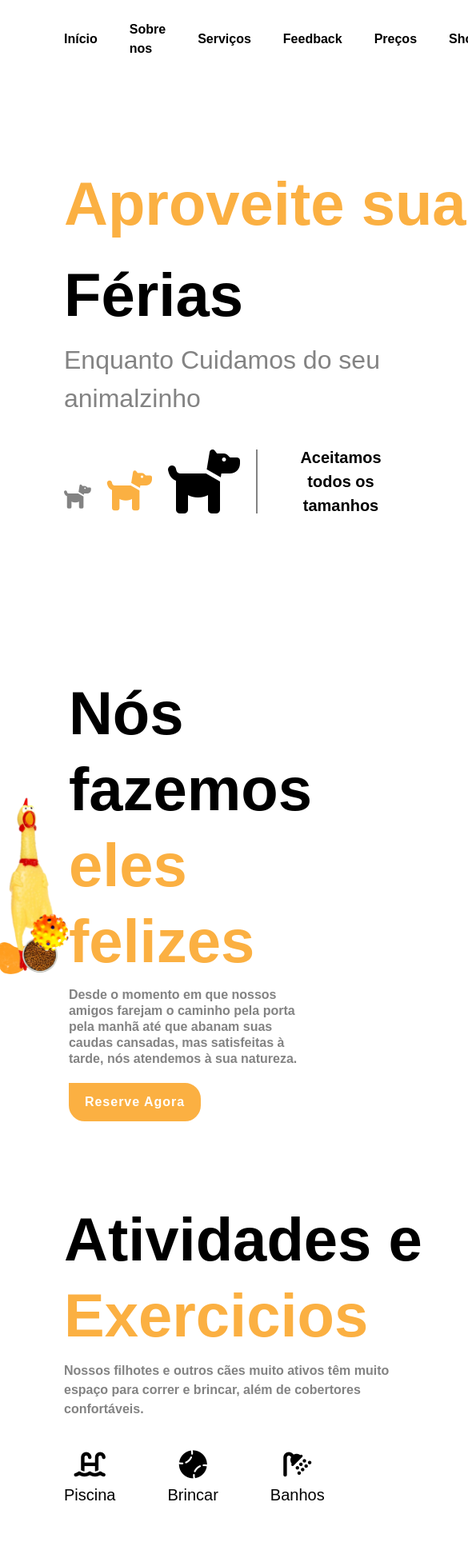
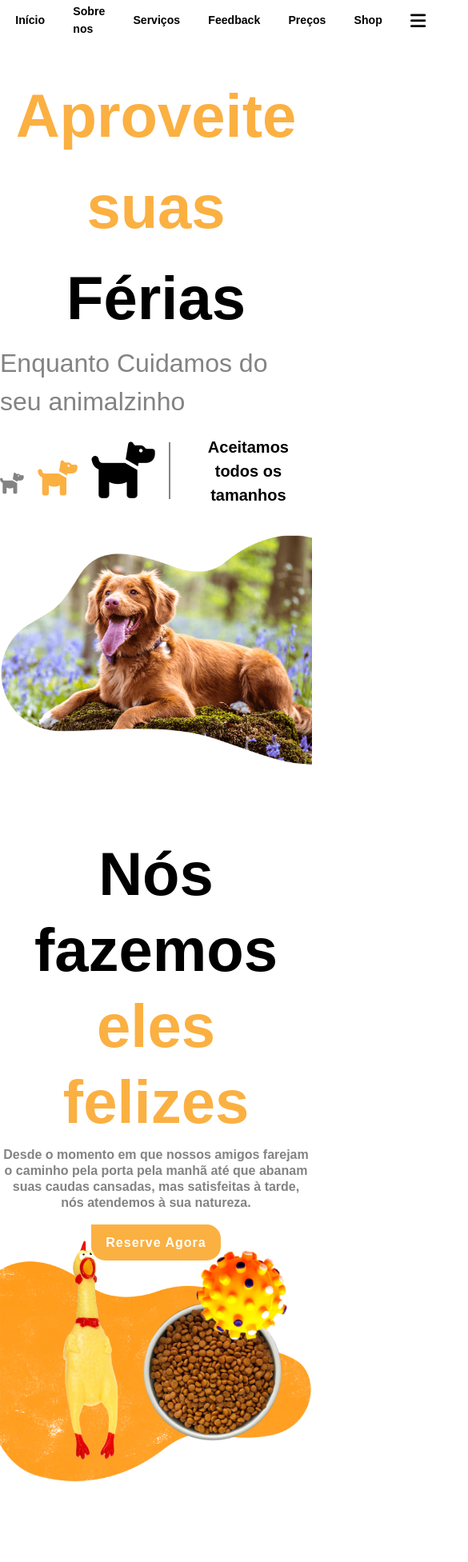
Before and after one commit to davimgfx/aumigos, a React (Create React App) app: page / in a window 390 px wide. Shown: the top 1953 px of the page at 80% size, 585 px wide, since content can reach past the window. Built offline with nearby package versions, Linux system fonts and the light colour scheme.

Commit message:
finished resposive exect Navbar

```diff
--- a/src/components/About/About.jsx
+++ b/src/components/About/About.jsx
@@ -10,8 +10,10 @@ import "./style-about.css";
 const About = () => {
   return (
     <>
-      <section id="about" className="section-about relative">
-        <div className="mt-[10rem] relative md1300:mt-[15rem]">
+      <section
+        id="about"
+        className="section-about relative md1090:flex-col-reverse pt-[10rem]">
+        <div className="mt-[10rem] relative md1300:mt-[15rem] md1090:mt-[0]">
           <div>
             <img
               src={toy}
@@ -29,11 +31,12 @@ const About = () => {
           <img
             src={food}
             alt=""
-            className="absolute bottom-[10%] left-[60%]  md1300:left-[40%] md1300:-bottom-[10%] w-[30rem] md1300:w-[25rem]"
+            className="absolute bottom-[10%] left-[60%]  md1300:left-[40%] md1300:-bottom-[10%] w-[30rem] md1300:w-[25rem]
+            md1090:bottom-[10%]"
           />
           <img src={img2} alt="" />
         </div>
-        <div className="text-[76px] font-bold max-w-[60rem] leading-tight">
+        <div className="text-[76px] font-bold max-w-[60rem] leading-tight md1090:text-center md1090:w-[auto]">
           <h2>
             Nós fazemos <br />
             <span className="text-[#FBB042]">eles felizes</span>
@@ -43,14 +46,16 @@ const About = () => {
             pela manhã até que abanam suas caudas cansadas, mas satisfeitas à
             tarde, nós atendemos à sua natureza.
           </p>
-          <Button text="Reserve Agora" />
+          <div className="flex justify-center">
+            <Button text="Reserve Agora" />
+          </div>
         </div>
       </section>
       <section className="mt-[10rem] relative section">
-        <div className="flex gap-[2rem] items-center justify-between">
-          <div className="w-[45rem]">
+        <div className="flex gap-[2rem] items-center justify-between md1090:flex-col">
+          <div className="w-[45rem] md1090:w-[auto] md1090:mx-[auto]">
             {/* Title */}
-            <div className="text-[76px] font-bold w-[60rem] leading-tight">
+            <div className="text-[76px] font-bold w-[60rem] leading-tight md1090:text-center md1090:w-[auto] md1090:mx-[auto] ">
               <h2 className="">
                 Atividades e
                 <span className="text-center text-[#FBB042]">
@@ -61,12 +66,12 @@ const About = () => {
               </h2>
             </div>
             {/* Description */}
-            <p className="text-[16px] text-[#838383]  mt-[1rem] font-bold">
+            <p className="text-[16px] text-[#838383]  mt-[1rem] font-bold md1090:text-center md1090:w-[60rem] md1090:mx-[auto]">
               Nossos filhotes e outros cães muito ativos têm muito espaço para
               correr e brincar, além de cobertores confortáveis.
             </p>
             {/* Icons */}
-            <div className=" flex gap-[6.5rem] justify-start my-auto flex-wrap mt-[4rem]">
+            <div className=" flex gap-[6.5rem] justify-start my-auto flex-wrap mt-[4rem] md1090:justify-center">
               {aboutAct.map((value, index) => (
                 <div
                   className="flex flex-col justify-center items-center gap-[0.5rem]"
@@ -77,7 +82,7 @@ const About = () => {
               ))}
             </div>
             {/* Buttons */}
-            <div className="flex gap-[2rem] mt-[2rem]">
+            <div className="flex gap-[2rem] mt-[2rem] md1090:justify-center">
               <Button text="Veja mais" />
               <Button text="Reserve Agora" />
             </div>
--- a/src/components/Feedback/Feedback.jsx
+++ b/src/components/Feedback/Feedback.jsx
@@ -3,11 +3,11 @@ import img4 from "../../imgs/img4.png";
 const Feedback = () => {
   return (
     <section id="feedback" className="pt-[10rem]">
-      <div className="flex gap-[2rem]  items-center section-about">
+      <div className="flex gap-[2rem]  items-center section-about md1090:flex-col">
         <div>
           <img src={img4} alt="" />
         </div>
-        <div className="mb-[10rem] w-[80rem] pr-[8rem] ">
+        <div className="mb-[10rem] w-[80rem] pr-[8rem] md1090:w-[auto] md1090:pr-0 md1090:mb-0 md1090:mt-[1rem] md1090:mx-[2rem] md1090:text-center" >
           <i className="fa-solid fa-quote-right text-[8rem] text-[#FBB042]"></i>
           <h2 className="font-bold text-[24px] mt-[2rem] leading-tight">
             Nós adoramos levar a Crystal para a Aumigos! A equipe é sempre tão
--- /dev/null
+++ b/src/components/Footer/footerInfo.js
@@ -0,0 +1,17 @@
+export const footerIcons = [
+  {
+    icon: "fa-twitter",
+  },
+  {
+    icon: "fa-whatsapp",
+  },
+  {
+    icon: "fa-instagram",
+  },
+  {
+    icon: "fa-facebook",
+  },
+  {
+    icon: "fa-linkedin ",
+  },
+];
--- a/src/components/Hero/Hero.jsx
+++ b/src/components/Hero/Hero.jsx
@@ -3,10 +3,10 @@ import img1 from "../../imgs/img1.png";
 const Hero = () => {
   return (
     <section id="home" className="section section-hero">
-      <div className="flex gap-[2rem] items-center justify-between">
-        <div className="w-[43rem]">
+      <div className="flex gap-[2rem] items-center justify-between md1090:flex-col md1090:gap-[0]">
+        <div className="w-[43rem] md1090:w-[auto] md1090:mt-[10rem]">
           {/* Title */}
-          <div className="text-[76px] font-bold w-[60rem]">
+          <div className="text-[76px] font-bold w-[60rem]  md1090:w-[auto] md1090:text-center">
             <span className="text-[#FBB042]">Aproveite suas</span> <br />
             <span className="text-center">Férias</span>
           </div>
@@ -14,7 +14,7 @@ const Hero = () => {
           <div className="text-[32px] text-[#838383]">
             Enquanto Cuidamos do seu animalzinho
           </div>
-          <div className="flex justify-center gap-[2rem] mt-[3.5rem] ">
+          <div className="flex justify-center gap-[2rem] mt-[3.5rem] md1090:mt-[2rem]">
             <div className=" flex gap-[2rem] items-baseline  my-auto border-t-0 border-b-0 border-l-0  border-2 border-solid border-[#838383] ">
               <i class="fa-solid fa-dog text-[3rem] text-[#838383] "></i>
               <i class="fa-solid fa-dog text-[5rem] text-[#FBB042]"></i>
--- a/src/components/Navbar/Navbar.jsx
+++ b/src/components/Navbar/Navbar.jsx
@@ -1,12 +1,12 @@
 import React from "react";
 import logo from "../../imgs/logo.png";
 import { navLinks } from "./navLinks";
-import "./style-navbar.css"
+import "./style-navbar.css";
 
 const Navbar = () => {
   return (
     <header>
-      <nav className="py-2 px-[8rem] flex justify-between items-center z-[999]  fixed top-0 left-0 right-0 bg-white">
+      <nav className="py-2 px-[8rem] flex justify-between items-center z-[999]  fixed top-0 left-0 right-0 bg-white min600:px-[2.2rem]">
         {/* Logo */}
         <a href="#" className="w-[10rem]">
           <img src={logo} alt="" className="w-[100%]" />
@@ -14,14 +14,20 @@ const Navbar = () => {
         {/* NavItens */}
         <ul className="flex gap-[4rem] items-center">
           {navLinks.map((nav, index) => (
-            <li className="text-[1.6rem] font-[700] nav-items hover:text-[#FBB042]" key={index}>
+            <li
+              className="text-[1.6rem] font-[700] nav-items hover:text-[#FBB042] "
+              key={index}>
               <a href={`#${nav.id}`}>{nav.title}</a>
             </li>
           ))}
+        {/* Menu */}
+        <i className="fa-solid fa-bars text-[2.5rem] text-black hidden min900:block"></i>
           {/* CellPhone */}
-          <div className="flex items-center">
+          <div className="flex items-center md1090:hidden">
             <i class="fa-solid fa-phone text-[1.6rem] text-white bg-[#FBB042] p-[1.2rem] rounded-bl-[2rem]"></i>
-            <p className="text-[1.4rem] btn btn-slide p-[0.6rem]  border-[#FBB042] border-solid font-[600] border-2 rounded-r-[2rem]">+55 71 99687-9987</p>
+            <p className="text-[1.4rem] btn btn-slide p-[0.6rem] md1200:p-[0.4rem] border-[#FBB042] border-solid font-[600] border-2 rounded-r-[2rem]  ">
+              +55 71 99687-9987
+            </p>
           </div>
         </ul>
       </nav>
--- a/src/components/Pricing/Pricing.jsx
+++ b/src/components/Pricing/Pricing.jsx
@@ -5,19 +5,21 @@ const Pricing = () => {
   return (
     <>
       <section id="pricing" className="pt-[10rem]  ">
-        <div className="flex justify-start gap-[2rem] mx-[8rem]">
-          <div className="w-[52rem]">
+        <div className="flex justify-start gap-[2rem] mx-[8rem] md1300:flex-col  min600:mx-[2rem]">
+          <div className="w-[52rem] md1300:mx-auto min600:w-[auto]">
             {/* Title */}
-            <div className="text-[76px] font-bold leading-tight">
-              <span className="text-[#FBB042]">A melhor</span> <br />
+            <div className="text-[76px] font-bold leading-tight md1300:text-center">
+              <span className="text-[#FBB042]">A Melhor</span> <br />
               <span className="text-center">Escolha</span>
             </div>
             {/* SubTitle */}
-            <p className="text-[16px] text-[#838383]  mt-[1rem] font-bold">
+            <p className="text-[16px] text-[#838383]  mt-[1rem] font-bold md1300:text-center">
               Nossos filhotes e outros cães muito ativos têm muito espaço para
               correr e brincar, além de cobertores confortáveis.
             </p>
-            <Button text="Veja descontos" />
+            <div className="flex justify-center">
+              <Button text="Veja descontos" />
+            </div>
           </div>
           {/* PricingCards */}
           <PricingCards />
--- a/src/index.css
+++ b/src/index.css
@@ -26,7 +26,6 @@ html {
 }
 
 .section-hero {
-  height: 100vh;
   display: flex;
   justify-content: center;
   flex-direction: column;
@@ -76,3 +75,20 @@ html {
   box-shadow: inset 0 0 0 50px #fbb042;
   color: white;
 }
+
+@media (max-width: 1200px) {
+  html {
+    font-size: 55%;
+  }
+}
+
+@media (max-width: 1090px) {
+  .section-about {
+    gap: 0rem;
+
+  }
+
+  .section {
+    margin-left: 0rem;
+  }
+}
--- a/tailwind.config.js
+++ b/tailwind.config.js
@@ -5,6 +5,14 @@ module.exports = {
     extend: {},
     screens: {
       md1300: { max: "1300px" },
+      md1200: { max: "1200px" },
+      md1090: { max: "1090px" },
+      min970: { max: "970px" },
+      min900: { max: "900px" },
+      min700: { max: "700px" },
+      min600: { max: "600px" },
+      min450: { max: "450px" },
+      min375: { max: "375px" },
     },
   },
   plugins: [],
```
Also changed, not shown: src/components/CheckIn/CheckIn.jsx (+9 -9 lines), src/components/Footer/Footer.jsx (+22 -19 lines), src/components/Plan/Plan.jsx (+9 -9 lines), src/components/Pricing/PricingCards.jsx (+4 -4 lines).
